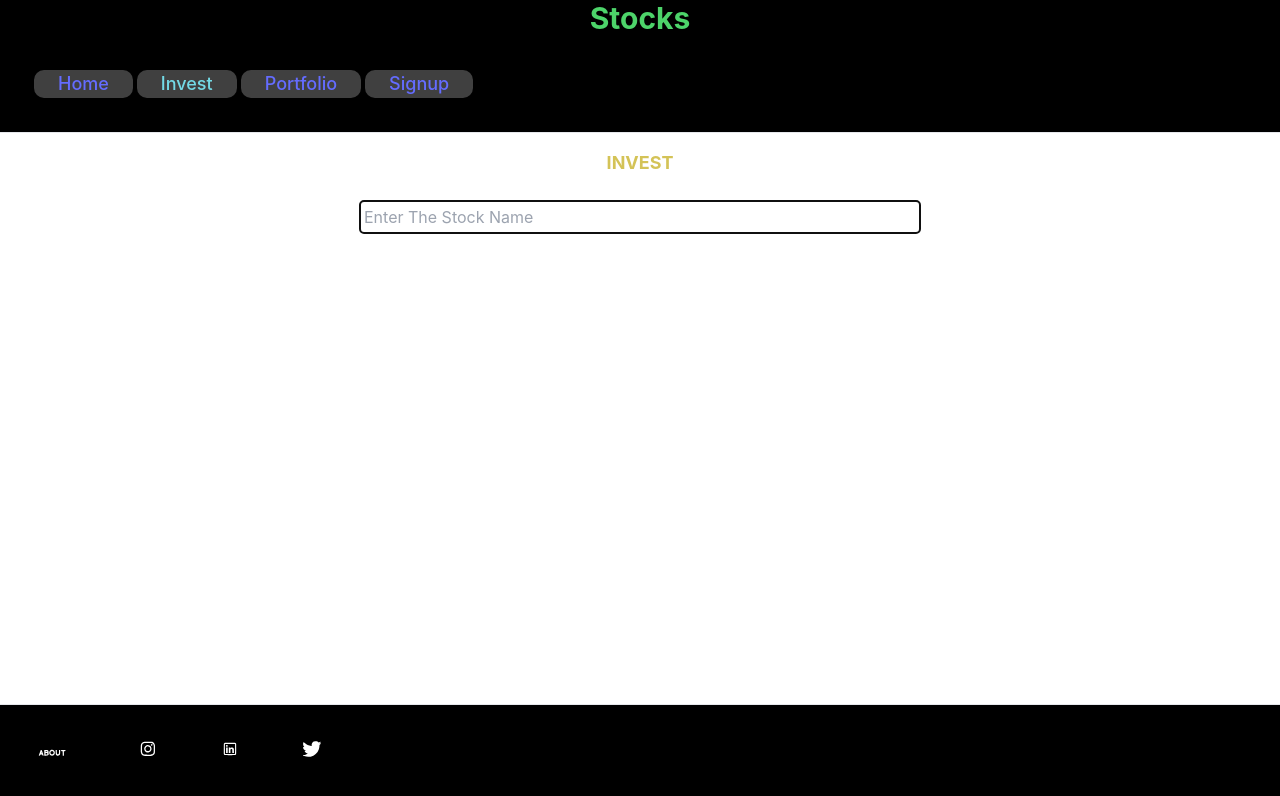
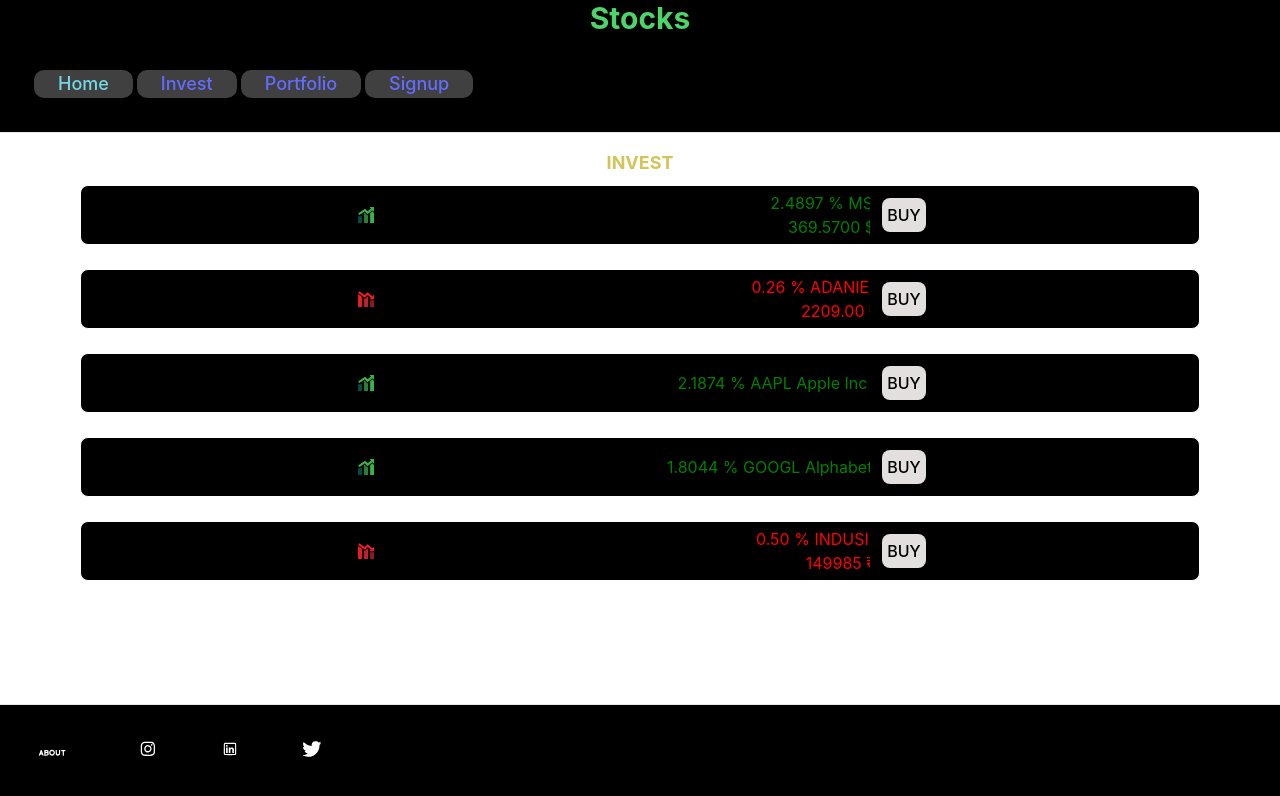
Before and after one commit to S-Pushkar/stock-market, a React (Vite) app: page /invest in a window 1280 px wide. Shown: the top 796 px of the page. Built offline with nearby package versions, Linux system fonts and the light colour scheme.

Commit message:
hard coded shares

```diff
--- a/src/Invest.jsx
+++ b/src/Invest.jsx
@@ -7,165 +7,64 @@
 
 export default function Invest() {
     const { log, setLog, currentPage, setCurrentPage } = useContext(PageContext);
-    const [stockName, setStockName] = useState(''); //This is whatever is typed in text bar
-	const [stknm, setStknm]= useState(''); //Symbol of the best match stock
-	const [resp, setResp]=useState(''); //percentage change in the stock
-	const [searn,setSearn]=useState(''); //When enter is pressed in text bar the query is stores here
-	const [inc,setInc]=useState(null); //change in the stock price ($)
-	const [pname, setPname]=useState(''); //this is the name of the best match stock
-	const [sprice, setSprice]=useState(null);
-    useEffect(() => {
-        setCurrentPage('Invest');
-    }, [currentPage]);
-    const changeStockName=async function(e){
-           await setStockName(e.target.value);
-    };
-	const upstknm =async function(e){
-		if(e.key==='Enter'){
-			await setSearn(stockName);
-			await fetchName();
-		}
-	};
-	//TZ0ZUENF0J4KPPOC API key
-	//DVLNHBAEF8ZX4L4Z API key
-	const apiKey="TZ0ZUENF0J4KPPOC";
-	const url =`https://www.alphavantage.co/query?function=GLOBAL_QUOTE&symbol=${stknm}&apikey=${apiKey}`;
-	const surl=`https://www.alphavantage.co/query?function=SYMBOL_SEARCH&keywords=${searn}&apikey=${apiKey}`;
 
-	// "bestMatches": [
-        // {
-            // "1. symbol": "TSCO.LON",
-            // "2. name": "Tesco PLC",
-            // "3. type": "Equity",
-            // "4. region": "United Kingdom",
-            // "5. marketOpen": "08:00",
-            // "6. marketClose": "16:30",
-            // "7. timezone": "UTC+01",
-            // "8. currency": "GBX",
-            // "9. matchScore": "0.7273"
-        // },
-        // {
-            // "1. symbol": "TSCDF",
-            // "2. name": "Tesco plc",
-            // "3. type": "Equity",
-            // "4. region": "United States",
-            // "5. marketOpen": "09:30",
-            // "6. marketClose": "16:00",
-            // "7. timezone": "UTC-04",
-            // "8. currency": "USD",
-            // "9. matchScore": "0.7143"
-        // },
-        // {
-            // "1. symbol": "TSCDY",
-            // "2. name": "Tesco plc",
-            // "3. type": "Equity",
-            // "4. region": "United States",
-            // "5. marketOpen": "09:30",
-            // "6. marketClose": "16:00",
-            // "7. timezone": "UTC-04",
-            // "8. currency": "USD",
-            // "9. matchScore": "0.7143"
-        // },
-        // {
-            // "1. symbol": "TCO2.FRK",
-            // "2. name": "TESCO PLC ADR/1 LS-05",
-            // "3. type": "Equity",
-            // "4. region": "Frankfurt",
-            // "5. marketOpen": "08:00",
-            // "6. marketClose": "20:00",
-            // "7. timezone": "UTC+02",
-            // "8. currency": "EUR",
-            // "9. matchScore": "0.5455"
-        // },
-        // {
-            // "1. symbol": "TCO0.FRK",
-            // "2. name": "TESCO PLC LS-0633333",
-            // "3. type": "Equity",
-            // "4. region": "Frankfurt",
-            // "5. marketOpen": "08:00",
-            // "6. marketClose": "20:00",
-            // "7. timezone": "UTC+02",
-            // "8. currency": "EUR",
-            // "9. matchScore": "0.5455"
-        // }
-    // ]
-	const fetchDt=async function(){
-		const response=await axios.get(surl);
-		await console.log(response.data);
-		await setStknm(response.data["bestMatches"][0]["1. symbol"]);
-		await setPname(response.data["bestMatches"][0]["2. name"]);
-		return;
-	}
+	//Stock Name
+	let stockName=["Microsoft Corp","Adani Enterprises","Apple Inc","Alphabet Inc","Indusind Bank"]
+	//Stock symbol
+	let stockSymbol=["MSFT","ADANIENT","AAPL","GOOGL","INDUSINDBK"]
+	//stock price
+	let stockPrice=["369.5700","2209.00","186.4000","132.59","149985"]
+	//stock increase decreae since previous close
+	let stockChange=["8.9800","-5.65","3.9900","2.3500","-7.50"]
+	//stock percentage
+	let stockPerc=["2.4897 %","0.26 %","2.1874 %","1.8044 %","0.50 %"]
 
-
-	const fetchName=async function(){
-		try{
-
-			await fetchDt();
-			await fetchData();
-			return;
-		}
-		catch(error)
-		{
-			await setPname("Error In Fetching Data: No");
-			await console.error('Error fetching Data:', error);
-			return;
-		}
-	}
-
-
-	    // "Global Quote": {
-        // "01. symbol": "IBM",
-        // "02. open": "147.8900",
-        // "03. high": "149.2250",
-        // "04. low": "147.8500",
-        // "05. price": "148.9700",
-        // "06. volume": "4597249",
-        // "07. latest trading day": "2023-11-06",
-        // "08. previous close": "147.9000",
-        // "09. change": "1.0700",
-        // "10. change percent": "0.7235%"
-		// }
-
-	const fetchDt2=async function(){
-		const response=await axios.get(url);
-		await console.log(response.data);
-		await setResp(response.data["Global Quote"]["10. change percent"]);//gets stock information
-		await setInc(Number(response.data["Global Quote"]["2. name"]));
-		await setSprice(Number(response.data["Global Quote"]["05. price"]))
-		return;
-	}
-
-	const fetchData=async function(){
-		try{
-				await fetchDt2();
-				return;
-			}
-		catch(error){
-				await console.error('Error Fetching Data:', error);
-				return;
-			}
-	}
     return (
         <div className="lg:px-20 px-8 md:text-base text-xs lg:text-base">
             <h1 className="text-[rgb(212,195,87)] mt-4 mb-2 text-sm lg:text-lg font-bold">INVEST</h1>
+			{/*} <div>
+                <input className={`rounded p-1 mt-4 mb-4 lg:w-1/2 searstock`} type="text" name="stockname" placeholder="Enter The Stock Name" value={stockName} onChange={changeStockName} onKeyPress={upstknm} required autoFocus/>
+			</div>*/}
             <div>
-                <input className={`rounded p-1 mt-4 mb-4 lg:w-1/2 searstock`} type="text" name="stockname" placeholder="Enter The Stock Name" value={stockName} onChange={changeStockName} onKeyPress={upstknm} required autoFocus/>
-            </div>
-            <div>
-			{/*<p className="text-center leading-relaxed">{surl}</p>
-					<p className="text-center leading-relaxed">{searn}</p>
-					<p className="text-center leading-relaxed">{stknm}</p>
-					<p className="text-center leading-relaxed">{url}</p>
-					<p className="text-center leading-relaxed">{inc}</p>
-<p className="text-center leading-relaxed">{resp}</p>*/}
-					{pname !=='' && (<div className={`StkDisp ${"rounded-lg flex justify-center items-center"}`}>
-						<img className={'arrImg'} src={inc>=0?GreenArrow:RedArrow} style={{width:`1em`,height:`auto`,}}/>
+					<div className={`StkDisp ${"rounded-lg flex justify-center items-center"}`}>
+						<img className={'arrImg'} src={stockChange[0]>=0?GreenArrow:RedArrow} style={{width:`1em`,height:`auto`,}}/>
 						<div className={'outDisp'}>
-						<div className={'inDisp'} style={{color: inc>=0? 'green':'red',display:'block',}}>&nbsp;{resp}&nbsp;{pname}&nbsp;{sprice}-Change&nbsp;{inc}$&nbsp;</div>
+						<div className={'inDisp'} style={{color: stockChange[0]>=0? 'green':'red',display:'block',}}>&nbsp;{stockPerc[0]}&nbsp;{stockSymbol[0]}&nbsp;{stockName[0]}&nbsp; at &nbsp;{stockPrice[0]}&nbsp;$&nbsp;Change&nbsp;{stockChange[0]}&nbsp;$&nbsp;</div>
 						</div>
 						<button className="bg-[rgb(227,223,223)] m-3 text-black px-1 py-1 hover:bg-gray" onClick={() => buyShares()}>BUY</button>
-					</div>)}
+					</div>
+					<br/>
+					<div className={`StkDisp ${"rounded-lg flex justify-center items-center"}`}>
+						<img className={'arrImg'} src={stockChange[1]>=0?GreenArrow:RedArrow} style={{width:`1em`,height:`auto`,}}/>
+						<div className={'outDisp'}>
+						<div className={'inDisp'} style={{color: stockChange[1]>=0? 'green':'red',display:'block',}}>&nbsp;{stockPerc[1]}&nbsp;{stockSymbol[1]}&nbsp;{stockName[1]}&nbsp; at &nbsp;{stockPrice[1]}&nbsp;₹&nbsp;Change&nbsp;{stockChange[1]}&nbsp;₹&nbsp;</div>
+						</div>
+						<button className="bg-[rgb(227,223,223)] m-3 text-black px-1 py-1 hover:bg-gray" onClick={() => buyShares()}>BUY</button>
+					</div>
+					<br/>
+					<div className={`StkDisp ${"rounded-lg flex justify-center items-center"}`}>
+						<img className={'arrImg'} src={stockChange[2]>=0?GreenArrow:RedArrow} style={{width:`1em`,height:`auto`,}}/>
+						<div className={'outDisp'}>
+						<div className={'inDisp'} style={{color: stockChange[2]>=0? 'green':'red',display:'block',}}>&nbsp;{stockPerc[2]}&nbsp;{stockSymbol[2]}&nbsp;{stockName[2]}&nbsp; at &nbsp;{stockPrice[2]}&nbsp;$&nbsp;Change&nbsp;{stockChange[2]}&nbsp;$&nbsp;</div>
+						</div>
+						<button className="bg-[rgb(227,223,223)] m-3 text-black px-1 py-1 hover:bg-gray" onClick={() => buyShares()}>BUY</button>
+					</div>
+					<br/>
+					<div className={`StkDisp ${"rounded-lg flex justify-center items-center"}`}>
+						<img className={'arrImg'} src={stockChange[3]>=0?GreenArrow:RedArrow} style={{width:`1em`,height:`auto`,}}/>
+						<div className={'outDisp'}>
+						<div className={'inDisp'} style={{color: stockChange[3]>=0? 'green':'red',display:'block',}}>&nbsp;{stockPerc[3]}&nbsp;{stockSymbol[3]}&nbsp;{stockName[3]}&nbsp; at &nbsp;{stockPrice[3]}&nbsp;$&nbsp;Change&nbsp;{stockChange[3]}&nbsp;$&nbsp;</div>
+						</div>
+						<button className="bg-[rgb(227,223,223)] m-3 text-black px-1 py-1 hover:bg-gray" onClick={() => buyShares()}>BUY</button>
+					</div>
+					<br/>
+					<div className={`StkDisp ${"rounded-lg flex justify-center items-center"}`}>
+						<img className={'arrImg'} src={stockChange[4]>=0?GreenArrow:RedArrow} style={{width:`1em`,height:`auto`,}}/>
+						<div className={'outDisp'}>
+						<div className={'inDisp'} style={{color: stockChange[4]>=0? 'green':'red',display:'block',}}>&nbsp;{stockPerc[4]}&nbsp;{stockSymbol[4]}&nbsp;{stockName[4]}&nbsp; at &nbsp;{stockPrice[4]}&nbsp;₹&nbsp;Change&nbsp;{stockChange[4]}&nbsp;₹&nbsp;</div>
+						</div>
+						<button className="bg-[rgb(227,223,223)] m-3 text-black px-1 py-1 hover:bg-gray" onClick={() => buyShares()}>BUY</button>
+					</div>
             </div>
         </div>
     );
```
